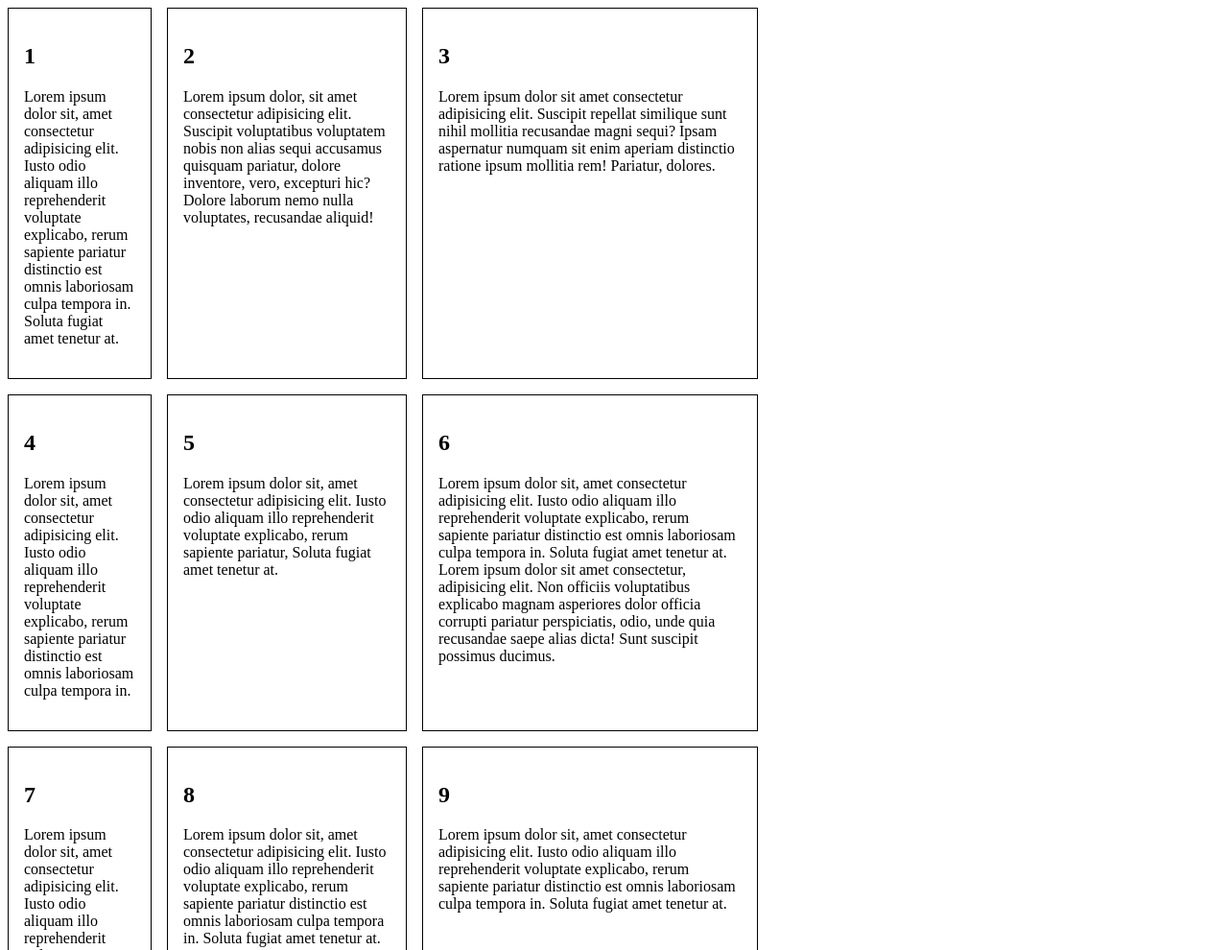
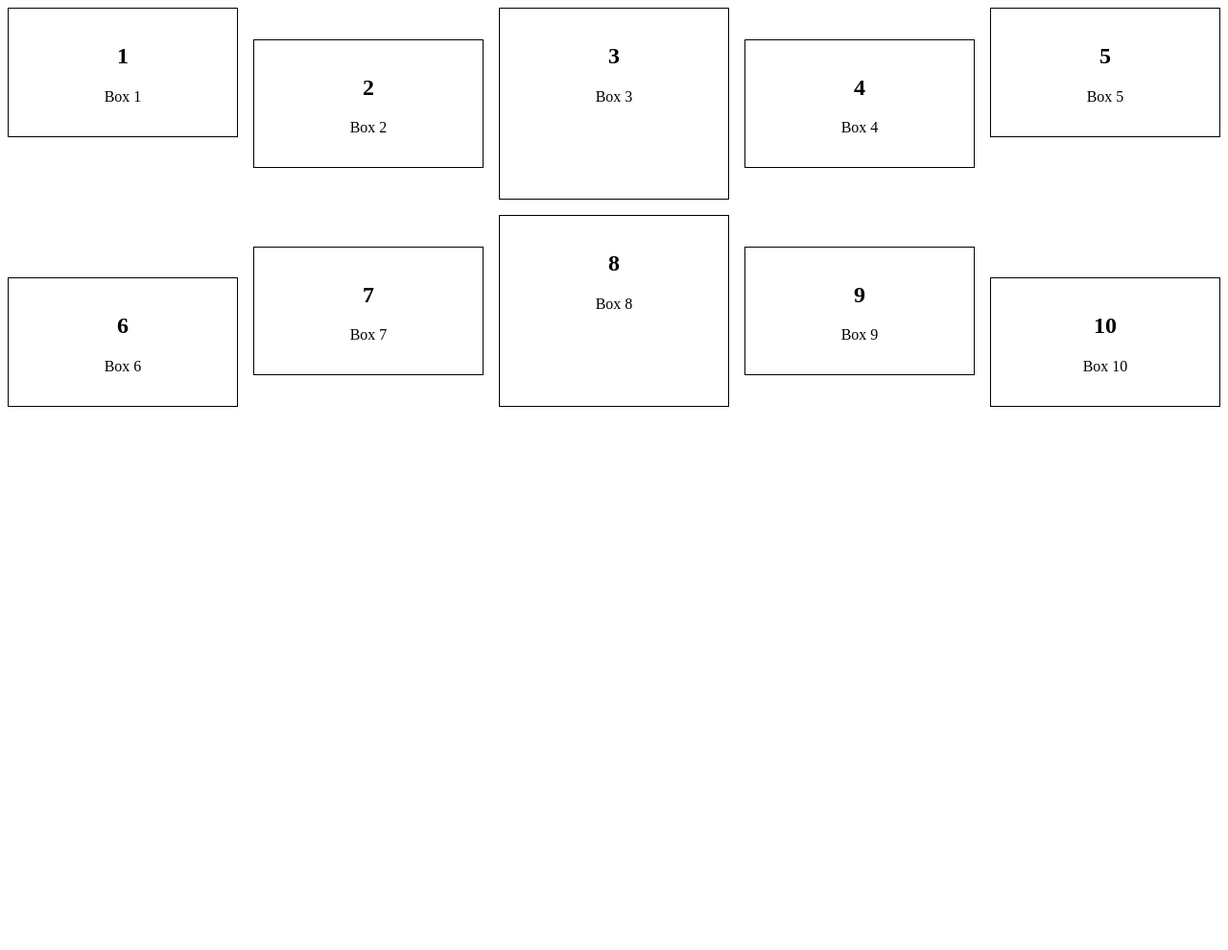
Before and after one commit to cbergstromcod/css-grid, a plain HTML site: page index.html in a window 1280 px wide. Shown: the top 990 px of the page at 96% size. After the commit the page ends 800 px from the top, so only its background shows below. Drawn offline with Linux system fonts and the light colour scheme.

Commit message:
finished

```diff
--- a/index.html
+++ b/index.html
@@ -12,39 +12,43 @@
   <div id="grid-container">
     <div class="grid-item">
       <h2>1</h2>
-      <p>Lorem ipsum dolor sit, amet consectetur adipisicing elit. Iusto odio aliquam illo reprehenderit voluptate explicabo, rerum sapiente pariatur distinctio est omnis laboriosam culpa tempora in. Soluta fugiat amet tenetur at.</p>
+      <p>Box 1</p>
     </div>
     <div class="grid-item">
       <h2>2</h2>
-      <p>Lorem ipsum dolor, sit amet consectetur adipisicing elit. Suscipit voluptatibus voluptatem nobis non alias sequi accusamus quisquam pariatur, dolore inventore, vero, excepturi hic? Dolore laborum nemo nulla voluptates, recusandae aliquid!</p>
+      <p>Box 2</p>
     </div>
     <div class="grid-item">
       <h2>3</h2>
-      <p>Lorem ipsum dolor sit amet consectetur adipisicing elit. Suscipit repellat similique sunt nihil mollitia recusandae magni sequi? Ipsam aspernatur numquam sit enim aperiam distinctio ratione ipsum mollitia rem! Pariatur, dolores.</p>
+      <p>Box 3</p>
     </div>
     <div class="grid-item">
       <h2>4</h2>
-      <p>Lorem ipsum dolor sit, amet consectetur adipisicing elit. Iusto odio aliquam illo reprehenderit voluptate explicabo, rerum sapiente pariatur distinctio est omnis laboriosam culpa tempora in.</p>
+      <p>Box 4</p>
     </div>
     <div class="grid-item">
       <h2>5</h2>
-      <p>Lorem ipsum dolor sit, amet consectetur adipisicing elit. Iusto odio aliquam illo reprehenderit voluptate explicabo, rerum sapiente pariatur, Soluta fugiat amet tenetur at.</p>
+      <p>Box 5</p>
     </div>
     <div class="grid-item">
       <h2>6</h2>
-      <p>Lorem ipsum dolor sit, amet consectetur adipisicing elit. Iusto odio aliquam illo reprehenderit voluptate explicabo, rerum sapiente pariatur distinctio est omnis laboriosam culpa tempora in. Soluta fugiat amet tenetur at. Lorem ipsum dolor sit amet consectetur, adipisicing elit. Non officiis voluptatibus explicabo magnam asperiores dolor officia corrupti pariatur perspiciatis, odio, unde quia recusandae saepe alias dicta! Sunt suscipit possimus ducimus.</p>
+      <p>Box 6</p>
     </div>
     <div class="grid-item">
       <h2>7</h2>
-      <p>Lorem ipsum dolor sit, amet consectetur adipisicing elit. Iusto odio aliquam illo reprehenderit voluptate explicabo, rerum sapiente pariatur distinctio est omnis laboriosam culpa tempora in. Soluta fugiat amet tenetur at. Lorem ipsum dolor sit amet consectetur adipisicing elit. Quaerat cupiditate placeat modi voluptatum ut id ad quibusdam quas eaque provident. Officiis esse perferendis illo ipsum provident aut.</p>
+      <p>Box 7</p>
     </div>
     <div class="grid-item">
       <h2>8</h2>
-      <p>Lorem ipsum dolor sit, amet consectetur adipisicing elit. Iusto odio aliquam illo reprehenderit voluptate explicabo, rerum sapiente pariatur distinctio est omnis laboriosam culpa tempora in. Soluta fugiat amet tenetur at.</p>
+      <p>Box 8</p>
     </div>
     <div class="grid-item">
       <h2>9</h2>
-      <p>Lorem ipsum dolor sit, amet consectetur adipisicing elit. Iusto odio aliquam illo reprehenderit voluptate explicabo, rerum sapiente pariatur distinctio est omnis laboriosam culpa tempora in. Soluta fugiat amet tenetur at.</p>
+      <p>Box 9</p>
+    </div>
+    <div class="grid-item">
+      <h2>10</h2>
+      <p>Box 10</p>
     </div>
   </div>
 </body>
--- a/style.css
+++ b/style.css
@@ -1,22 +1,56 @@
   #grid-container {
     display: grid;
-    /* grid-template-columns: 1fr 1fr 1fr; */
-    grid-template-columns: 150px 250px 350px;
-    /* grid-template-rows: minmax(100px, auto); */
-    /* grid-template-rows: auto; */
+    grid-template-columns: repeat(5, 1fr);
+    /* grid-template-columns: repeat(3, 250px); */
+    grid-auto-rows: minmax(200px, auto);
+    /* grid-auto-rows: auto; */
     grid-gap: 1rem;
-    justify-items: end;
-    /* justify-content: end; */
+    justify-items: stretch;
+    justify-content: space-around;
+    /* align-items: center; */
   }
 
   .grid-item {
     border: 1px solid #000;
     padding: 1rem;
+    text-align: center;
   }
 
-.grid-item:nth-child(3) {
-  /* justify-self: end; */
-}
+  .grid-item:nth-child(1) {
+    align-self: start;
+  }
+
+  .grid-item:nth-child(2) {
+    align-self: center;
+  }
+  .grid-item:nth-child(3) {
+    /* align-self: end; */
+    grid-row: 1 / 2;
+    grid-column: 3 / 4;
+  }
+  .grid-item:nth-child(4) {
+    align-self: center;
+  }
+  .grid-item:nth-child(5) {
+    align-self: start;
+  }
+  .grid-item:nth-child(6) {
+    align-self: end;
+  }
+  .grid-item:nth-child(7) {
+    align-self: center;
+  }
+  .grid-item:nth-child(8) {
+    /* align-self: start; */
+    grid-row: 2 / 3;
+    grid-column: 3 / 4;
+  }
+  .grid-item:nth-child(9) {
+    align-self: center;
+  }
+  .grid-item:nth-child(10) {
+    align-self: end;
+  }
 
   .grid-item p {
     /* width: 50%; */
```
